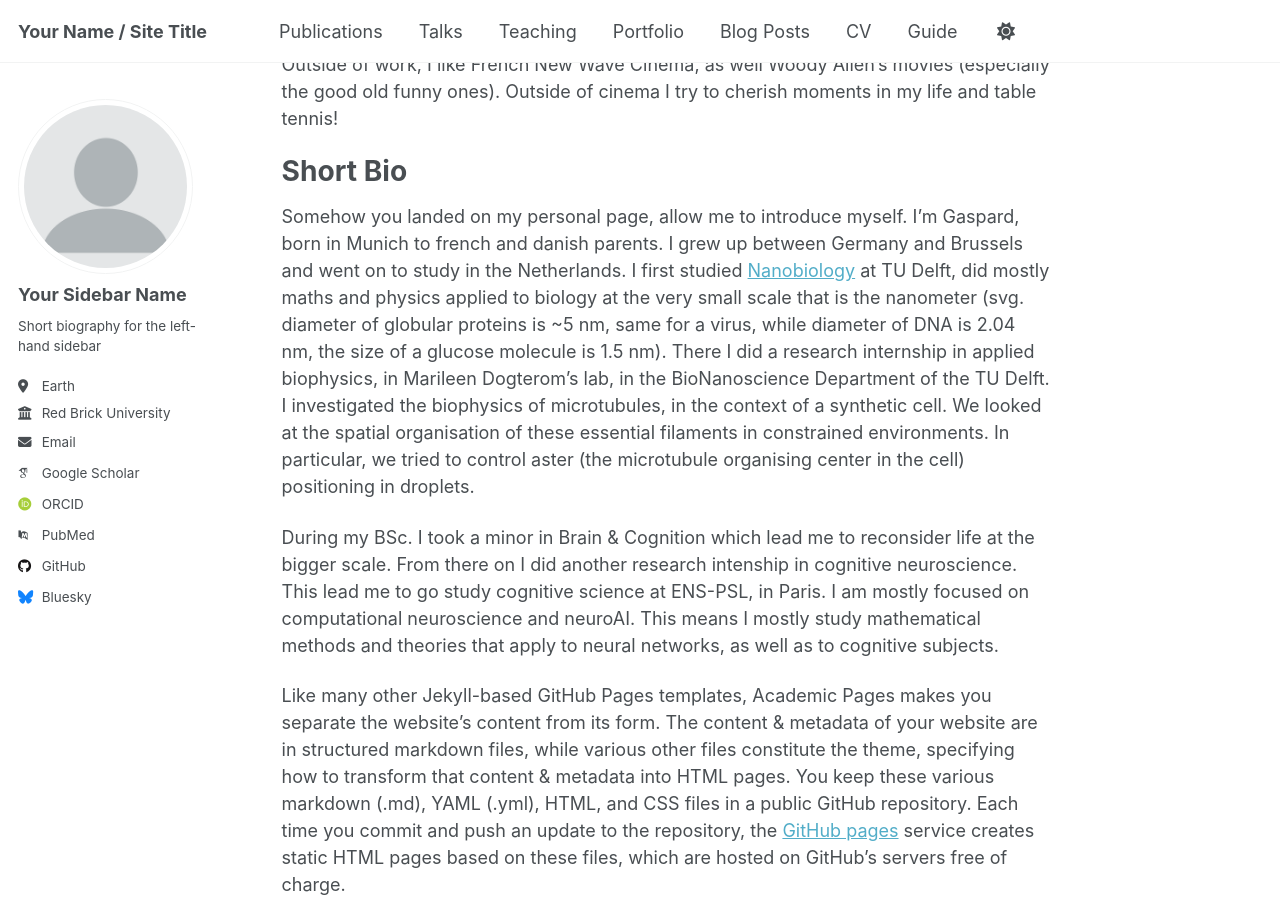
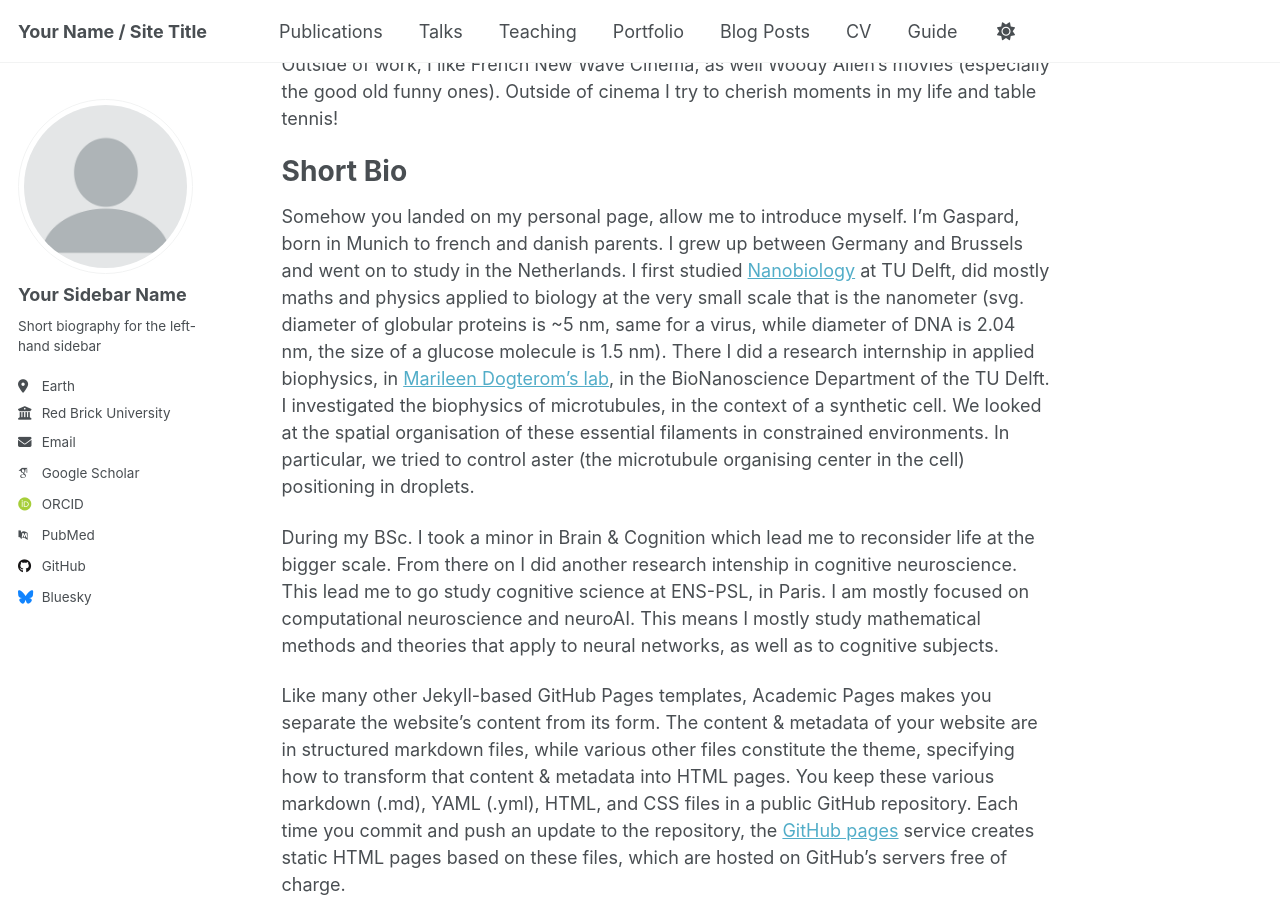
Before and after one commit to Gasparrrrrrrd/Gasparrrrrrrd.github.io, a Jekyll site: the page built from _pages/about.md, in a window 1280 px wide and 900 px high, scrolled down 434 px. Built offline with Jekyll 4.4.1, drawn with Linux system fonts in a browser that asks for light colours; some web fonts are replaced; part of the change alters nothing that is shown.

Commit message:
Update about.md

```diff
--- a/_pages/about.md
+++ b/_pages/about.md
@@ -14,7 +14,7 @@ Outside of work, I like French New Wave Cinema, as well Woody Allen's movies (es
 
 Short Bio
 ======
-Somehow you landed on my personal page, allow me to introduce myself. I'm Gaspard, born in Munich to french and danish parents. I grew up between Germany and Brussels and went on to study in the Netherlands. I first studied [Nanobiology](https://en.wikipedia.org/wiki/Nanobiotechnology) at TU Delft, did mostly maths and physics applied to biology at the very small scale that is the nanometer (svg. diameter of globular proteins is ~5 nm, same for a virus, while diameter of DNA is 2.04 nm, the size of a glucose molecule is 1.5 nm). There I did a research internship in applied biophysics, in Marileen Dogterom's lab, in the BioNanoscience Department of the TU Delft. I investigated the biophysics of microtubules, in the context of a synthetic cell. We looked at the spatial organisation of these essential filaments in constrained environments. In particular, we tried to control aster (the microtubule organising center in the cell) positioning in droplets.
+Somehow you landed on my personal page, allow me to introduce myself. I'm Gaspard, born in Munich to french and danish parents. I grew up between Germany and Brussels and went on to study in the Netherlands. I first studied [Nanobiology](https://en.wikipedia.org/wiki/Nanobiotechnology) at TU Delft, did mostly maths and physics applied to biology at the very small scale that is the nanometer (svg. diameter of globular proteins is ~5 nm, same for a virus, while diameter of DNA is 2.04 nm, the size of a glucose molecule is 1.5 nm). There I did a research internship in applied biophysics, in [Marileen Dogterom's lab](https://www.tudelft.nl/tnw/over-faculteit/afdelingen/bionanoscience/research/research-labs/marileen-dogterom-lab), in the BioNanoscience Department of the TU Delft. I investigated the biophysics of microtubules, in the context of a synthetic cell. We looked at the spatial organisation of these essential filaments in constrained environments. In particular, we tried to control aster (the microtubule organising center in the cell) positioning in droplets.
 
 During my BSc. I took a minor in Brain & Cognition which lead me to reconsider life at the bigger scale. From there on I did another research intenship in cognitive neuroscience. This lead me to go study cognitive science at ENS-PSL, in Paris. I am mostly focused on computational neuroscience and neuroAI. This means I mostly study mathematical methods and theories that apply to neural networks, as well as to cognitive subjects.
 
```
